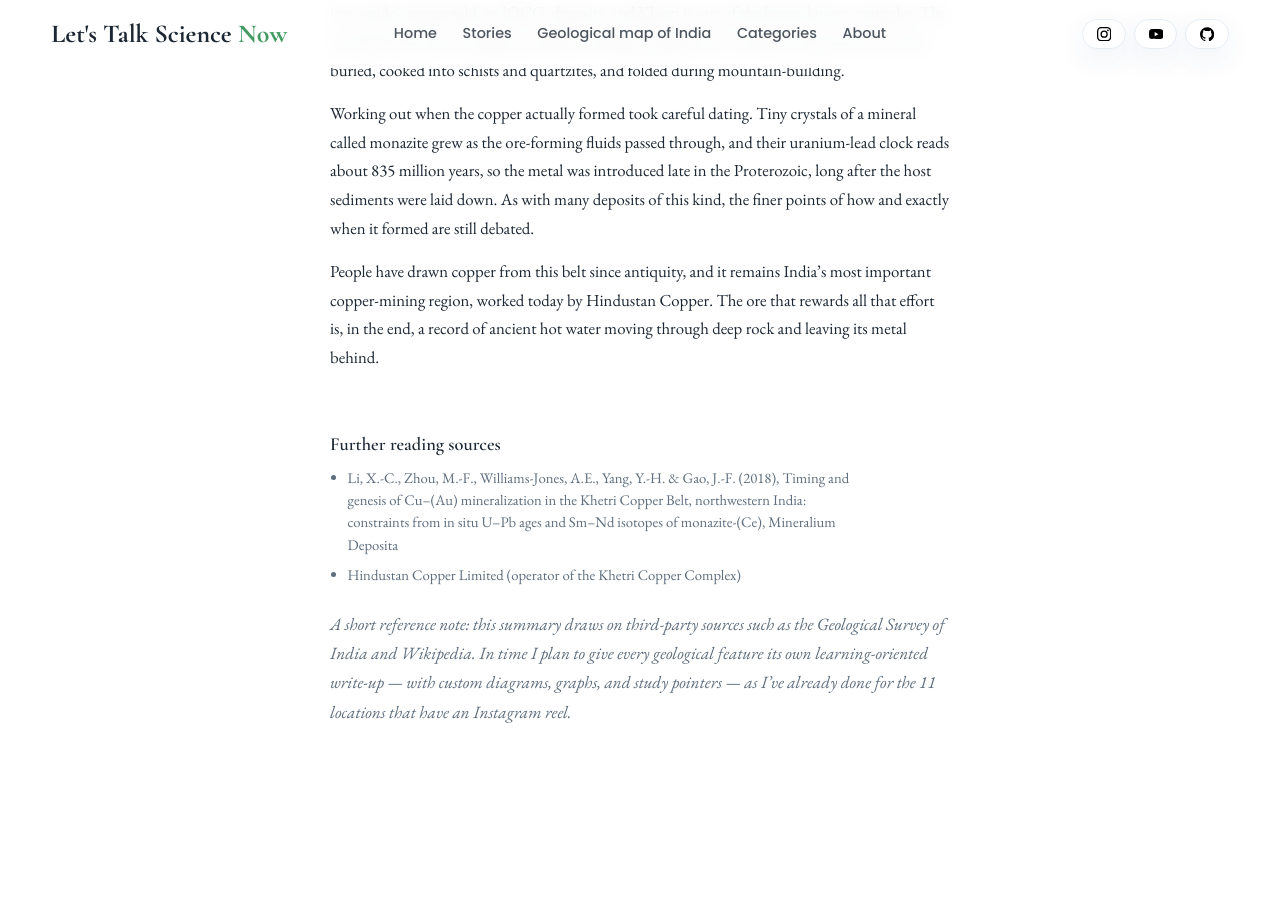
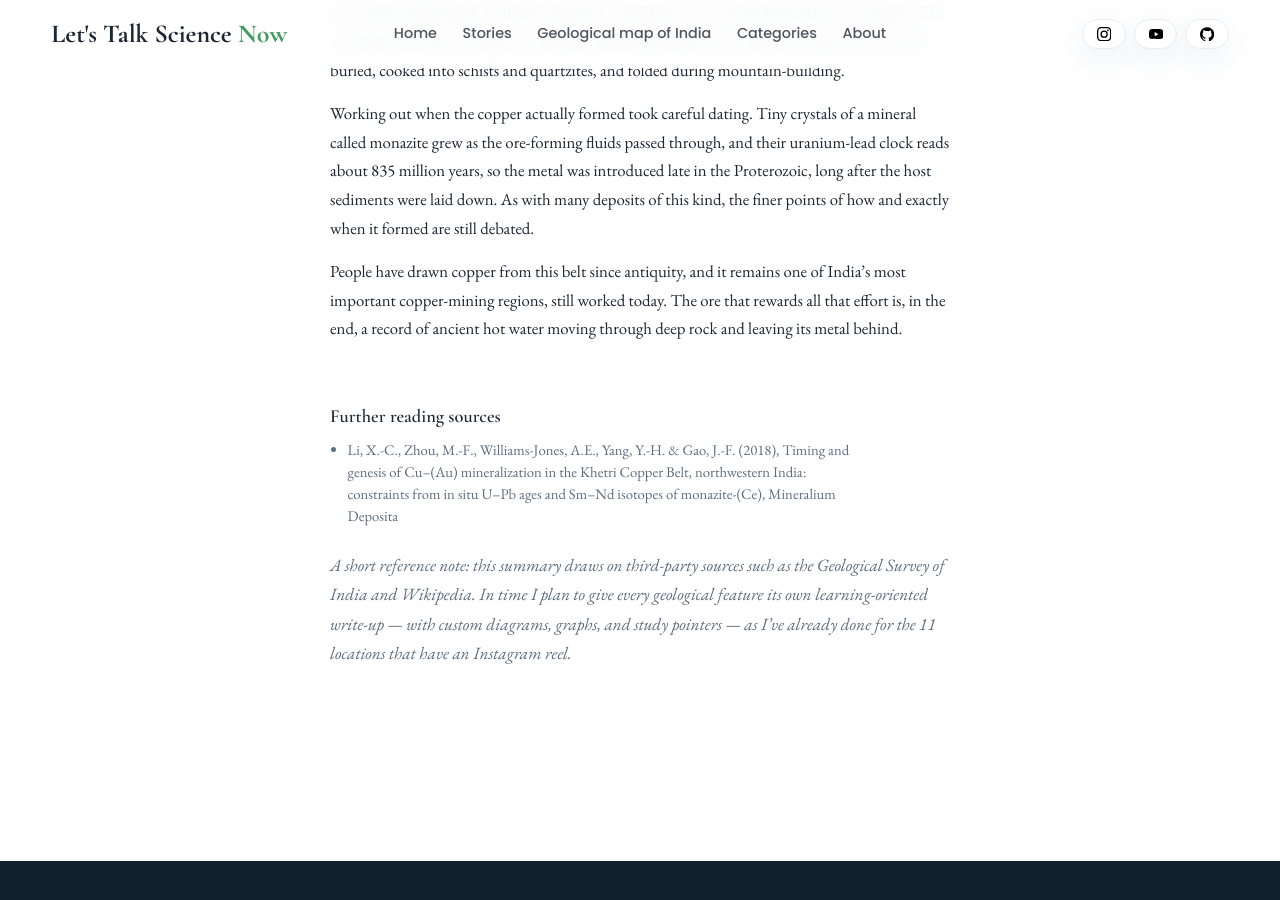
Before and after one commit to Akif-Vohra/LetsTalkScienceNow, a Jekyll site: the page built from _stories/khetri-copper/index.md, in a window 1280 px wide and 900 px high, scrolled down 909 px. Built offline with Jekyll 4.4.1, drawn with Linux system fonts in a browser that asks for light colours.

Commit message:
Content: drop commercial operator (Hindustan Copper) as a Khetri source
A mining company's corporate info isn't a citable source. Khetri now rests on
the peer-reviewed Li et al. 2018 only; the present-day mining line no longer
names or leans on the commercial operator.

```diff
--- a/_stories/khetri-copper/index.md
+++ b/_stories/khetri-copper/index.md
@@ -9,7 +9,6 @@ summary: "India's classic copper district, where hot underground fluids seeded c
 sources:
   - text: "Li, X.-C., Zhou, M.-F., Williams-Jones, A.E., Yang, Y.-H. & Gao, J.-F. (2018), Timing and genesis of Cu–(Au) mineralization in the Khetri Copper Belt, northwestern India: constraints from in situ U–Pb ages and Sm–Nd isotopes of monazite-(Ce), Mineralium Deposita"
     url: "https://link.springer.com/article/10.1007/s00126-018-0823-3"
-  - text: "Hindustan Copper Limited (operator of the Khetri Copper Complex)"
 add_on_map: true
 latlng: [27.98, 75.78]
 age_ma: 835
@@ -36,4 +35,4 @@ Deposits made this way are rich in iron oxides and copper (with a little gold),
 
 Working out when the copper actually formed took careful dating. Tiny crystals of a mineral called monazite grew as the ore-forming fluids passed through, and their uranium-lead clock reads about 835 million years, so the metal was introduced late in the Proterozoic, long after the host sediments were laid down. As with many deposits of this kind, the finer points of how and exactly when it formed are still debated.
 
-People have drawn copper from this belt since antiquity, and it remains India's most important copper-mining region, worked today by Hindustan Copper. The ore that rewards all that effort is, in the end, a record of ancient hot water moving through deep rock and leaving its metal behind.
+People have drawn copper from this belt since antiquity, and it remains one of India's most important copper-mining regions, still worked today. The ore that rewards all that effort is, in the end, a record of ancient hot water moving through deep rock and leaving its metal behind.
```
